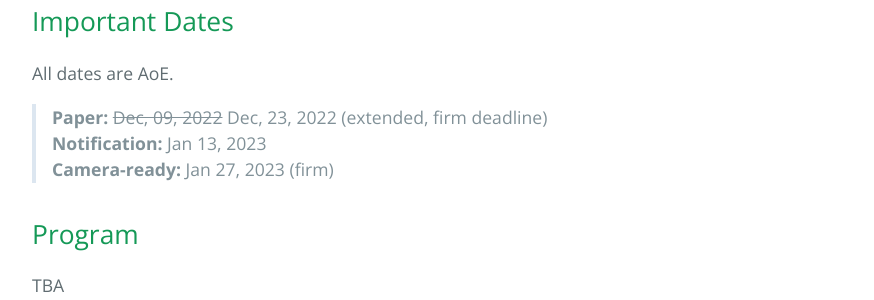
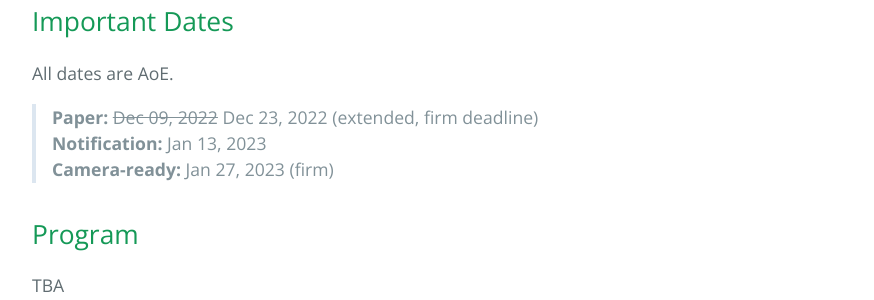
Before and after one commit to WASA-Workshop/2023, a Jekyll site: the page built from index.md, in a window 1280 px wide and 900 px high, scrolled down 2076 px. Shown: the part 155-455 px from the top of the window, without its empty margins (192-1066 px from the left). Built offline with Jekyll 4.4.1, drawn with Linux system fonts in a browser that asks for light colours; our own code applies the rules of GitHub Pages for plain Markdown files.

```diff
--- a/index.md
+++ b/index.md
@@ -49,7 +49,7 @@ Papers need to be submitted electronically via [EasyChair](https://easychair.org
 ## Important Dates
 All dates are AoE.
 
-> **Paper:** ~~Dec, 09, 2022~~ Dec, 23, 2022 (extended, firm deadline)\
+> **Paper:** ~~Dec 09, 2022~~ Dec 23, 2022 (extended, firm deadline)\
 > **Notification:**  Jan 13, 2023\
 > **Camera-ready:**  Jan 27, 2023 (firm)
 
```
